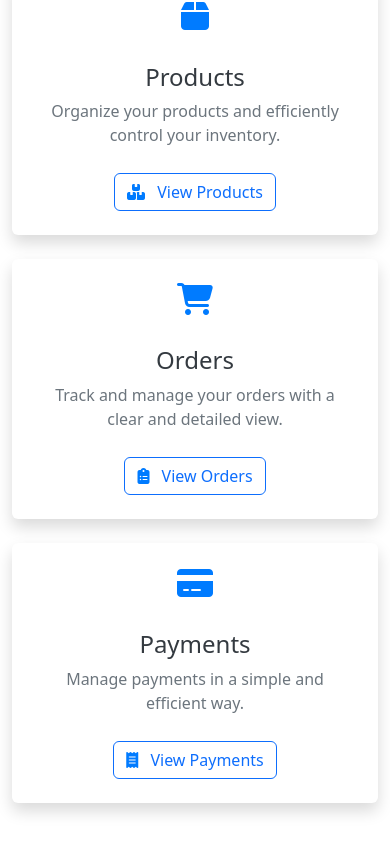
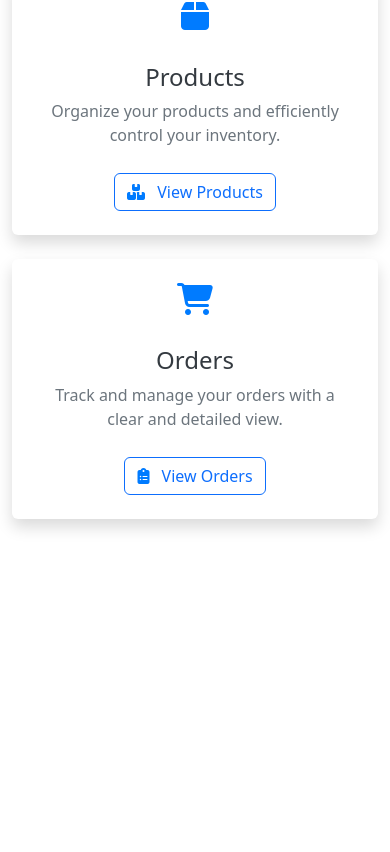
Before and after one commit to shyshasy/commercial-management-app, a Vue app: page / in a window 390 px wide. Shown: the part 946-1798 px from the top of the page. After the commit the page ends 1569 px from the top, so only its background shows below. Built offline with nearby package versions, Linux system fonts and the light colour scheme.

Commit message:
style(home): improve the layout and appearance of the cards
- Rearrange the cards using a responsive grid.
- Center the cards for harmonious alignment.
- Add rounded corners and a hover shadow for an elegant effect.

```diff
--- a/src/components/Home.vue
+++ b/src/components/Home.vue
@@ -11,8 +11,8 @@
     </div>
     <div class="features-section text-center mt-5">
       <div class="container">
-          <div class="row">
-            <div class="col-md-3 mb-4">
+        <div class="row justify-content-center">
+          <div class="col-md-4 mb-4">
             <div class="feature-card p-4 bg-white shadow rounded">
               <i class="fas fa-user-friends fa-2x mb-3"></i>
               <h2>Clients</h2>
@@ -22,7 +22,7 @@
               </router-link>
             </div>
           </div>
-            <div class="col-md-3 mb-4">
+          <div class="col-md-4 mb-4">
             <div class="feature-card p-4 bg-white shadow rounded">
               <i class="fas fa-box fa-2x mb-3"></i>
               <h2>Products</h2>
@@ -32,7 +32,7 @@
               </router-link>
             </div>
           </div>
-            <div class="col-md-3 mb-4">
+          <div class="col-md-4 mb-4">
             <div class="feature-card p-4 bg-white shadow rounded">
               <i class="fas fa-shopping-cart fa-2x mb-3"></i>
               <h2>Orders</h2>
@@ -42,21 +42,12 @@
               </router-link>
             </div>
           </div>
-            <div class="col-md-3 mb-4">
-              <div class="feature-card p-4 bg-white shadow rounded">
-                <i class="fas fa-credit-card fa-2x mb-3"></i>
-                <h2>Payments</h2>
-                <p>Manage payments in a simple and efficient way.</p>
-                <router-link to="/payments" class="btn btn-outline-primary">
-                  <i class="fas fa-receipt me-2"></i> View Payments
-                </router-link>
-              </div>
-            </div>
         </div>
       </div>
     </div>
   </div>
 </template>
+
 
   <style scoped>
 
@@ -85,11 +76,13 @@
 }
 
 .feature-card {
-    transition: transform 0.3s;
+  transition: transform 0.3s, box-shadow 0.3s;
+  border-radius: 10px; /* Coins arrondis */
 }
 
 .feature-card:hover {
   transform: translateY(-10px);
+  box-shadow: 0 8px 30px rgba(0, 0, 0, 0.15); /* Ombre au survol */
 }
 
 .feature-card i {
```
Lines whose indentation alone changed are shown as unchanged.
